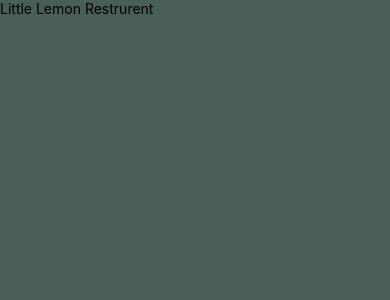
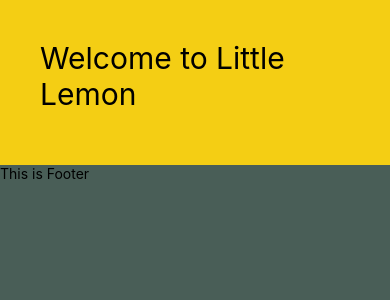
Before and after one commit to 404Bappy/LemonLoopApp, a React Native app: screen / in a window 390 px wide. Shown: the top 300 px of the page. Built offline with nearby package versions, Linux system fonts and the light colour scheme.

Commit message:
first commit

```diff
--- a/App.tsx
+++ b/App.tsx
@@ -1,20 +1,18 @@
 import React from 'react';
 
 import {StyleSheet, View} from 'react-native';
+import Footer from './SRC/Components/Footer';
 import Header from './SRC/Components/Header';
 
 function App() {
   return (
-    // <View style={styles.sectionContainer}>
-    //   <Header />
-    // </View>
-
     <View
       style={{
         flex: 1,
         backgroundColor: '#495E57',
       }}>
       <Header />
+      <Footer />
     </View>
   );
 }
--- /dev/null
+++ b/SRC/Components/Footer.js
@@ -0,0 +1,10 @@
+import {View, Text} from 'react-native';
+import React from 'react';
+
+export default function Footer() {
+  return (
+    <View>
+      <Text>This is Footer</Text>
+    </View>
+  );
+}
--- a/SRC/Components/Header.js
+++ b/SRC/Components/Header.js
@@ -3,8 +3,10 @@ import React from 'react';
 
 export default function Header() {
   return (
-    <View>
-      <Text>Little Lemon Restrurent</Text>
+    <View style={{flex: 0.2, backgroundColor: '#F4CE14'}}>
+      <Text style={{padding: 40, fontSize: 30, color: 'black'}}>
+        Welcome to Little Lemon
+      </Text>
     </View>
   );
 }
```
